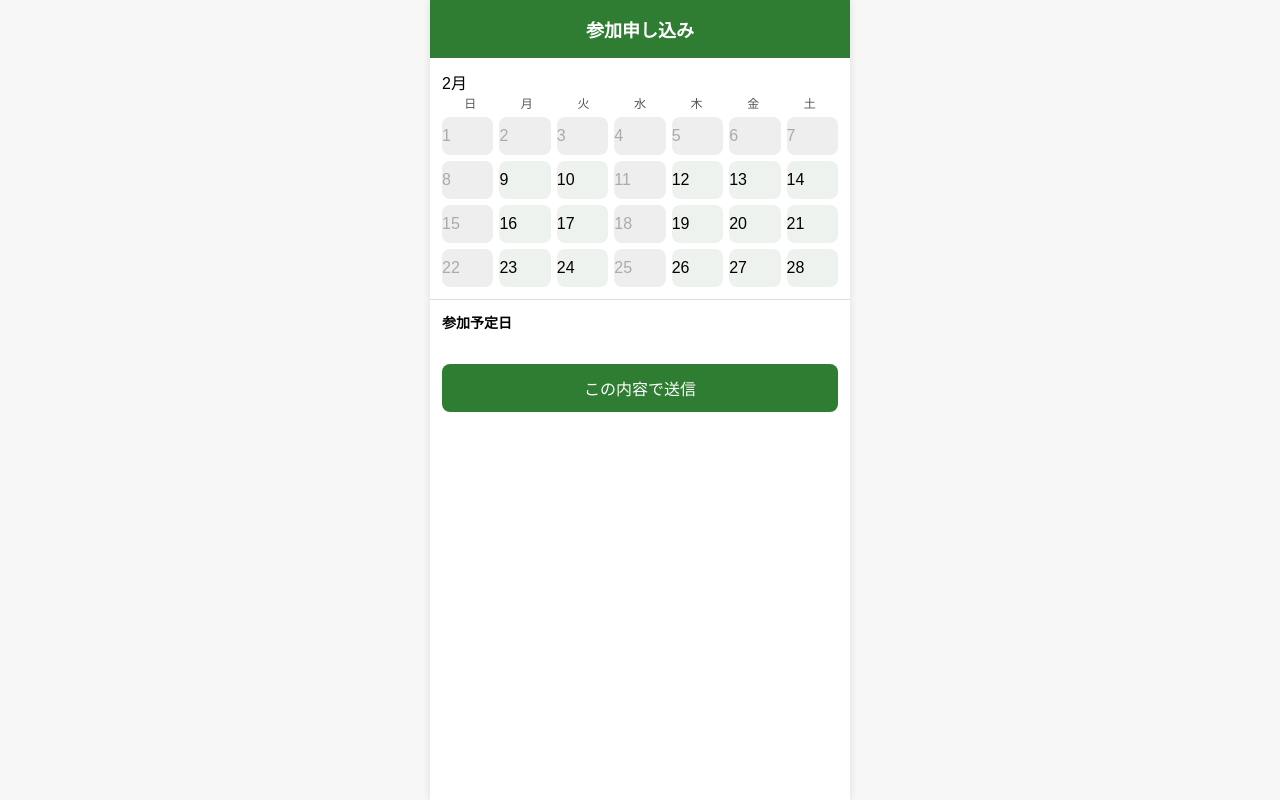
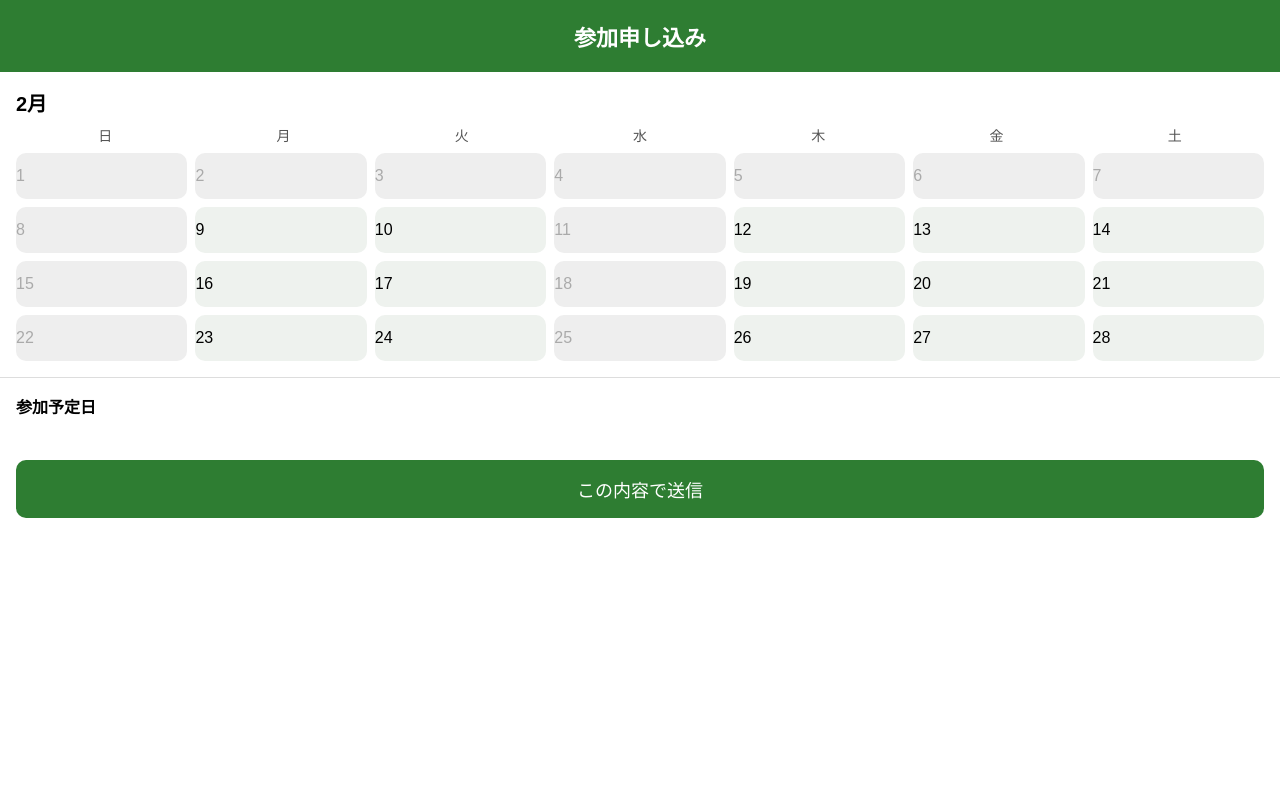
Before and after one commit to ikuuyayah/kenko-mahjong-waiwai, a Flask app: page / in a window 1280 px wide. Run offline with Flask 3, Linux system fonts and the light colour scheme.

Commit message:
画面全体に表示されるようにレイアウト変更

```diff
--- a/templates/index.html
+++ b/templates/index.html
@@ -4,48 +4,55 @@
 <meta charset="UTF-8" />
 <title>健康麻雀 参加申し込み</title>
 <style>
+html, body {
+  margin: 0;
+  padding: 0;
+  height: 100%;
+}
 body {
   font-family: "Hiragino Kaku Gothic Pro", "メイリオ", sans-serif;
-  background: #f7f7f7;
-  margin: 0;
-  padding: 0;
+  background: #f0f4f0;
 }
 .container {
-  max-width: 420px;
-  margin: 0 auto;
+  width: 100%;
+  min-height: 100vh;
   background: #fff;
-  min-height: 100vh;
-  box-shadow: 0 0 8px rgba(0,0,0,0.1);
 }
 header {
   background: #2e7d32;
   color: #fff;
-  padding: 16px;
+  padding: 20px;
   text-align: center;
-  font-size: 18px;
+  font-size: 22px;
   font-weight: bold;
 }
 .calendar {
-  padding: 12px;
+  padding: 16px;
+}
+#monthTitle {
+  font-size: 20px;
+  margin-bottom: 8px;
+  font-weight: bold;
 }
 .week {
   display: grid;
   grid-template-columns: repeat(7, 1fr);
   text-align: center;
-  font-size: 12px;
+  font-size: 14px;
   color: #555;
 }
 .days {
   display: grid;
   grid-template-columns: repeat(7, 1fr);
-  gap: 6px;
-  margin-top: 6px;
+  gap: 8px;
+  margin-top: 8px;
 }
 .day {
-  padding: 10px 0;
-  border-radius: 8px;
+  padding: 14px 0;
+  border-radius: 10px;
   background: #eef2ee;
   cursor: pointer;
+  font-size: 16px;
 }
 .day.disabled {
   background: #eee;
@@ -57,30 +64,31 @@ header {
   color: #fff;
 }
 .selected-box {
-  padding: 12px;
+  padding: 16px;
   border-top: 1px solid #ddd;
 }
 .selected-box h3 {
-  margin: 0 0 8px 0;
-  font-size: 14px;
+  margin: 0 0 10px 0;
+  font-size: 16px;
 }
 .date-tag {
   display: inline-block;
   background: #e8f5e9;
-  padding: 6px 8px;
-  border-radius: 6px;
+  padding: 8px 10px;
+  border-radius: 8px;
   margin: 4px;
-  font-size: 13px;
+  font-size: 15px;
 }
 .btn {
   display: block;
-  margin: 12px;
-  padding: 12px;
+  margin: 16px;
+  padding: 16px;
   text-align: center;
   background: #2e7d32;
   color: #fff;
-  border-radius: 8px;
+  border-radius: 10px;
   text-decoration: none;
+  font-size: 18px;
 }
 </style>
 </head>
```
